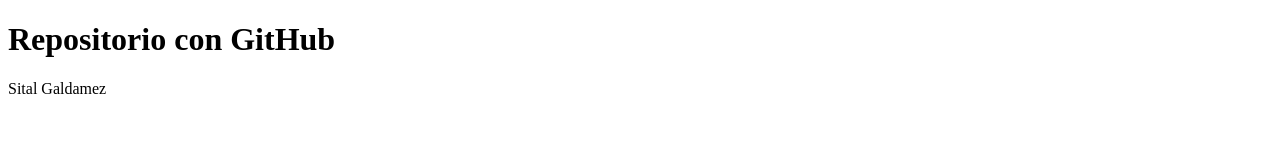
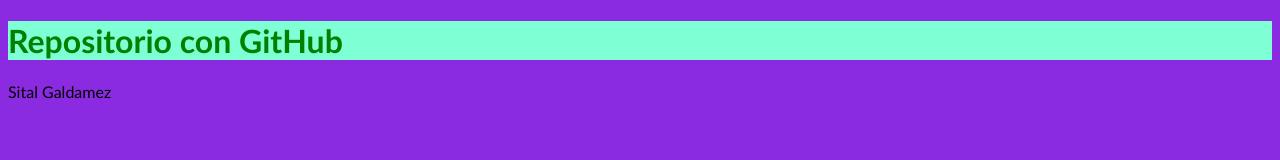
Before and after one commit to Sitalg/RepositorioTDSV11B, a plain HTML site: page index.html in a window 1280 px wide. Drawn offline with Linux system fonts and the light colour scheme.

Commit message:
modificación bajo la rama sitaldev

```diff
--- /dev/null
+++ b/css/style.css
@@ -0,0 +1,9 @@
+body {
+    background-color: blueviolet;
+    font-family: 'Gill Sans', 'Gill Sans MT', Calibri, 'Trebuchet MS', sans-serif;
+}
+
+h1 {
+    color: green;
+    background-color: aquamarine;
+}
--- a/index.html
+++ b/index.html
@@ -4,6 +4,7 @@
     <meta charset="UTF-8">
     <meta name="viewport" content="width=device-width, initial-scale=1.0">
     <title>GitHub</title>
+    <link rel="stylesheet" href="css/style.css">
 </head>
 <body>
     <h1>Repositorio con GitHub</h1>
```
